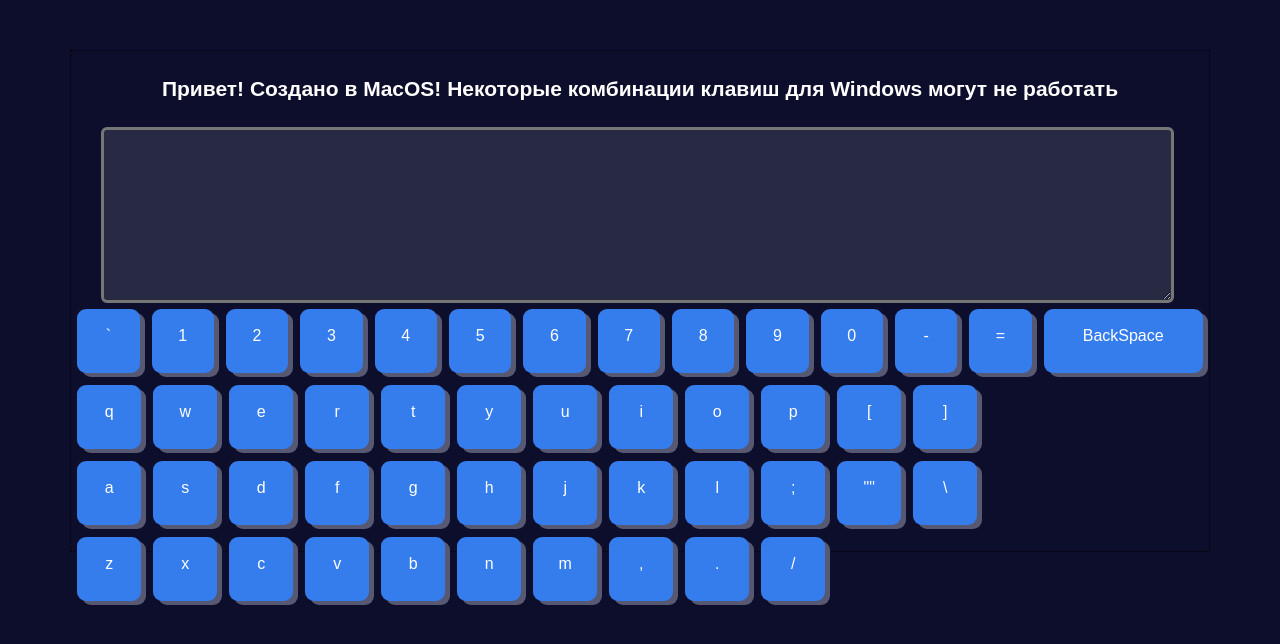
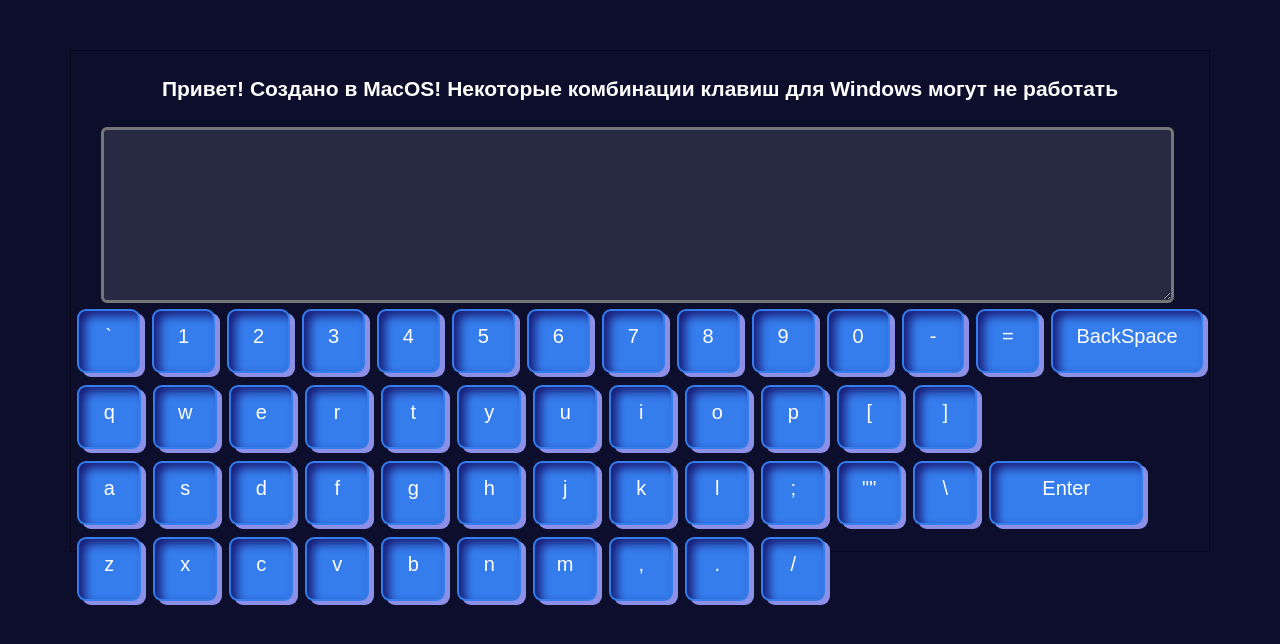
Before and after one commit to adelinyshka/virtual-keyboard, a plain HTML site: page index.html in a window 1280 px wide. Drawn offline with Linux system fonts and the light colour scheme.

Commit message:
feat: add button - Enter

```diff
--- a/script.js
+++ b/script.js
@@ -170,10 +170,16 @@ backSpace.addEventListener('click', function () {
 
 
 
+//enter
+let enter = document.createElement('div');
+enter.classList.add('k-key');
+enter.style = 'width: 150px;'
+enter.innerHTML = 'Enter';
+row3.appendChild(enter);
 
-//второй ряд кнопок
-
-
+enter.addEventListener('click',function () {
+	textarea.value+= '\n'
+});
 
 //
 // const ruKeyCodes = {
--- a/styles.css
+++ b/styles.css
@@ -64,20 +64,20 @@ body{
 
 .k-key {
 	font-family: sans-serif;
+	font-size: 20px;
 	font-weight: 500;
-	line-height: 40px;
+	line-height: 50px;
 	text-align: center;
 	cursor: pointer;
 	user-select: none;
 	display: block;
-	width: 50px;
-	height: 50px;
+	width: 60px;
+	height: 60px;
 	color:  #fff;
 	background: #357DED;
 	margin: 6px;
-	padding: 5px;
 	float: left;
-	box-shadow: 5px 4px 0px #575871;
+	box-shadow: 5px 4px 0px #8c8fe6, inset 6px 5px 10px #1a1e77;
 	border-radius: 9px;
 	border: 2px solid transparent;
 }
```
